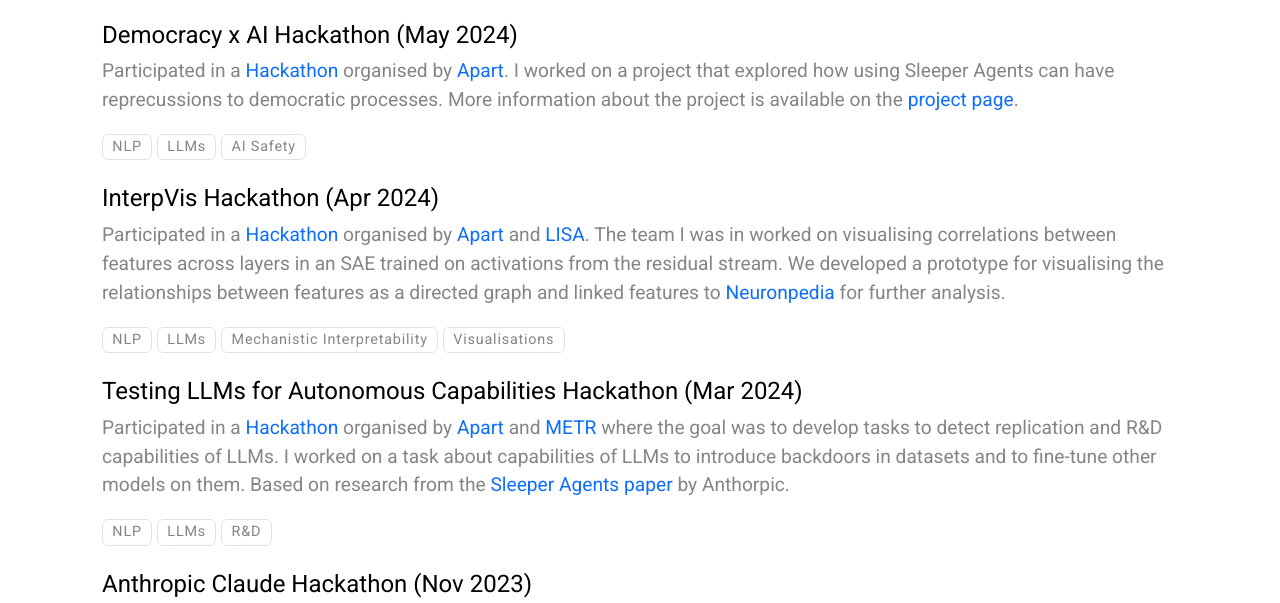
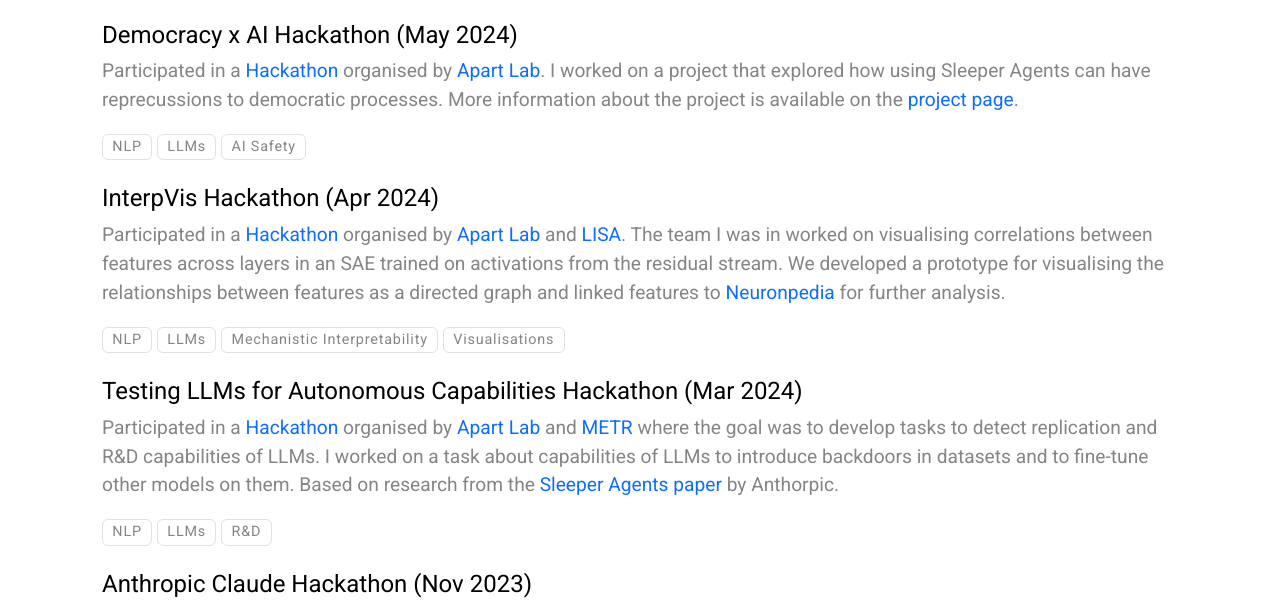
Before and after one commit to nlpet/resume, a plain HTML site: page index.html in a window 1280 px wide. Shown: the part 596-1199 px from the top of the page. Drawn offline with nearby package versions, Linux system fonts and the light colour scheme.

Commit message:
Deploying to gh-pages from @ nlpet/resume@c1f5d8588a41f0170c44f9062f548defc657c9d1 🚀

```diff
--- a/index.html
+++ b/index.html
@@ -77,7 +77,7 @@
         <div class="mb-4">
             <h3 class="fs-4 fw-normal">Democracy x AI Hackathon (May 2024)</h3>
 
-            <p>Participated in a <a href="https://www.apartresearch.com/event/ai-democracy">Hackathon</a> organised by <a href="https://www.apartresearch.com/">Apart</a>. I worked on a project that explored how using Sleeper Agents can have reprecussions to democratic processes. More information about the project is available on the <a href="https://www.apartresearch.com/project/unleashing-sleeper-agents">project page</a>.
+            <p>Participated in a <a href="https://www.apartresearch.com/event/ai-democracy">Hackathon</a> organised by <a href="https://www.apartresearch.com/">Apart Lab</a>. I worked on a project that explored how using Sleeper Agents can have reprecussions to democratic processes. More information about the project is available on the <a href="https://www.apartresearch.com/project/unleashing-sleeper-agents">project page</a>.
       </p>
 
             <div>
@@ -89,7 +89,7 @@
         <div class="mb-4">
             <h3 class="fs-4 fw-normal">InterpVis Hackathon (Apr 2024)</h3>
 
-            <p>Participated in a <a href="https://www.apartresearch.com/event/interpvis-apr-2024">Hackathon</a> organised by <a href="https://www.apartresearch.com/">Apart</a> and <a href="https://www.safeai.org.uk/">LISA</a>. The team I was in worked on visualising correlations between features across layers in an SAE trained on activations from the residual stream. We developed a prototype for visualising the relationships between features as a directed graph and linked features to <a href="https://www.neuronpedia.org/">Neuronpedia</a> for further analysis.
+            <p>Participated in a <a href="https://www.apartresearch.com/event/interpvis-apr-2024">Hackathon</a> organised by <a href="https://www.apartresearch.com/">Apart Lab</a> and <a href="https://www.safeai.org.uk/">LISA</a>. The team I was in worked on visualising correlations between features across layers in an SAE trained on activations from the residual stream. We developed a prototype for visualising the relationships between features as a directed graph and linked features to <a href="https://www.neuronpedia.org/">Neuronpedia</a> for further analysis.
       </p>
 
             <div>
@@ -102,7 +102,7 @@
         <div class="mb-4">
             <h3 class="fs-4 fw-normal">Testing LLMs for Autonomous Capabilities Hackathon (Mar 2024)</h3>
 
-            <p>Participated in a <a href="https://www.apartresearch.com/event/codered">Hackathon</a> organised by <a href="https://www.apartresearch.com/">Apart</a> and <a href="https://metr.org/">METR</a> where the goal was to develop tasks to detect replication and R&amp;D capabilities of LLMs. I worked on a task about capabilities of LLMs to introduce backdoors in datasets and to fine-tune other models on them. Based on research from the <a href="https://arxiv.org/abs/2401.05566">Sleeper Agents paper</a> by Anthorpic.
+            <p>Participated in a <a href="https://www.apartresearch.com/event/codered">Hackathon</a> organised by <a href="https://www.apartresearch.com/">Apart Lab</a> and <a href="https://metr.org/">METR</a> where the goal was to develop tasks to detect replication and R&amp;D capabilities of LLMs. I worked on a task about capabilities of LLMs to introduce backdoors in datasets and to fine-tune other models on them. Based on research from the <a href="https://arxiv.org/abs/2401.05566">Sleeper Agents paper</a> by Anthorpic.
       </p>
 
             <div>
```
Also changed, not shown: 1 other file.
